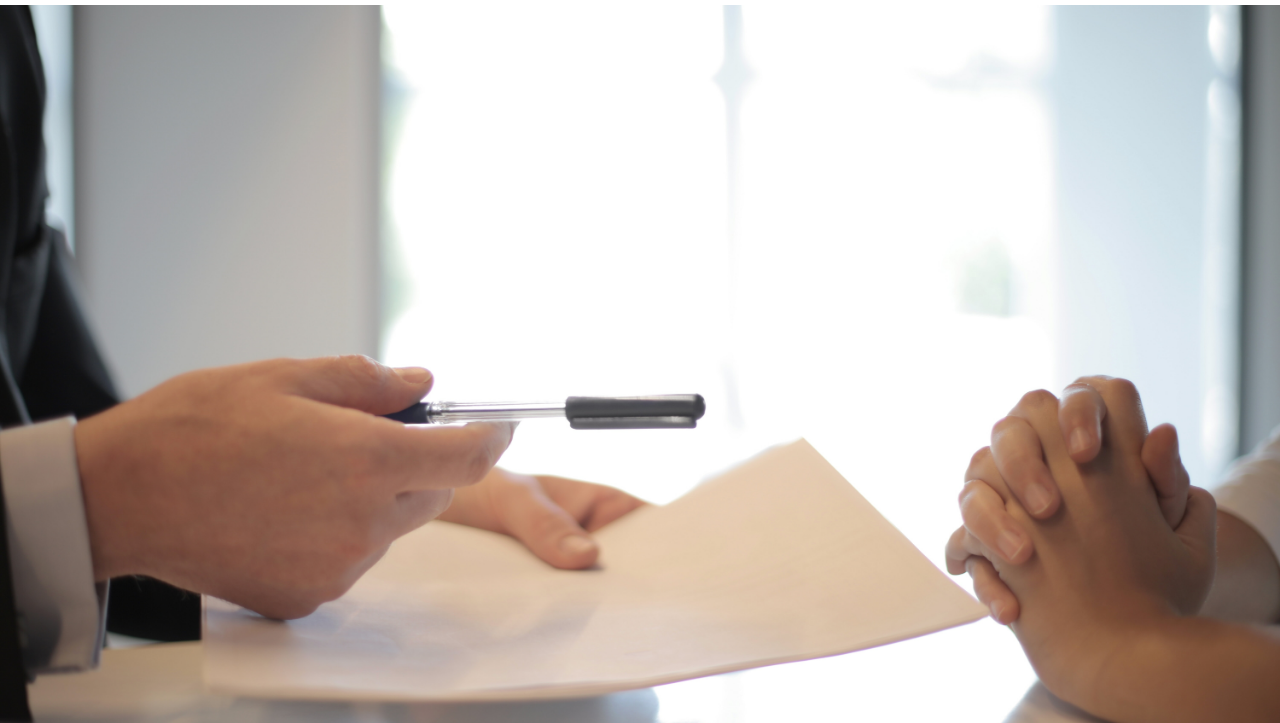
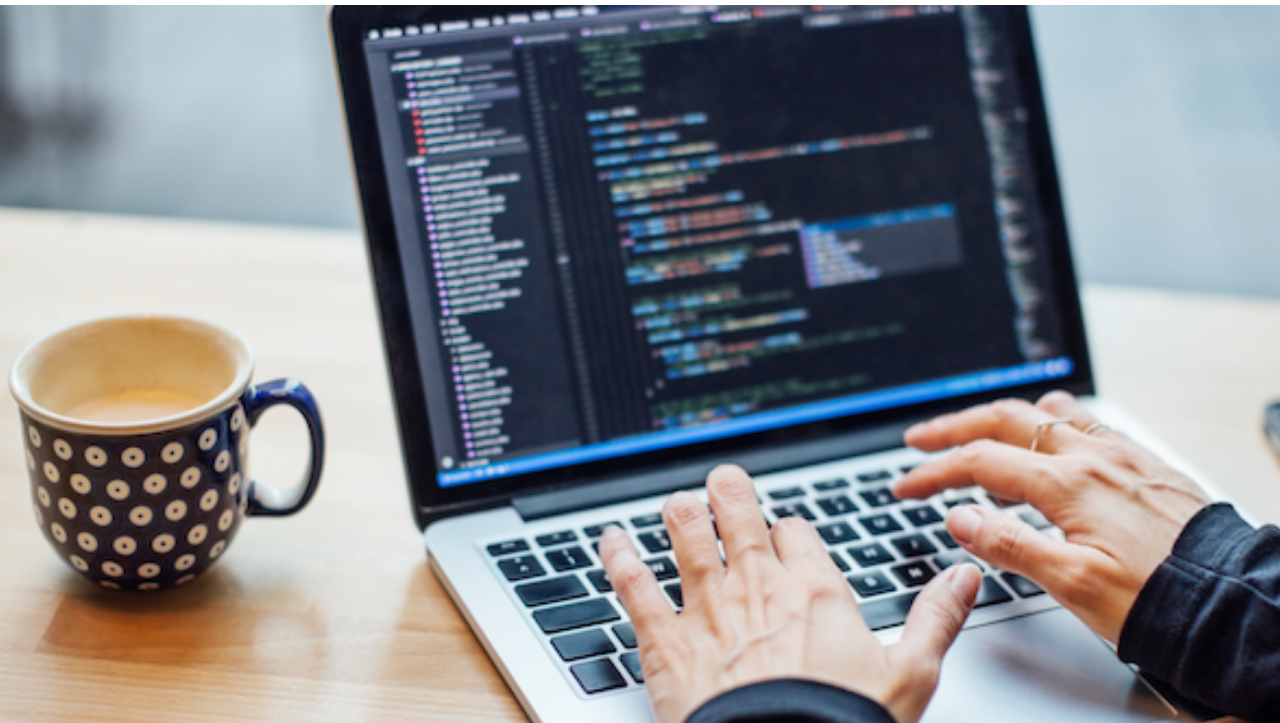
Before and after one commit to Jayrbsn/Hire-Me, a plain HTML site: page index.html in a window 1280 px wide. Shown: the part 77-800 px from the top of the page. Drawn offline with nearby package versions, Linux system fonts and the light colour scheme.

Commit message:
Update style.css

```diff
--- a/style.css
+++ b/style.css
@@ -28,7 +28,7 @@ hr {
 #top{
   width: 100%;
   height: 100vh;
-  background-image: url(financial.jpg);
+  background-image: url(softwareengineer.png);
   background-size: cover;
   background-position: center;
   margin-bottom: 50px;
```
